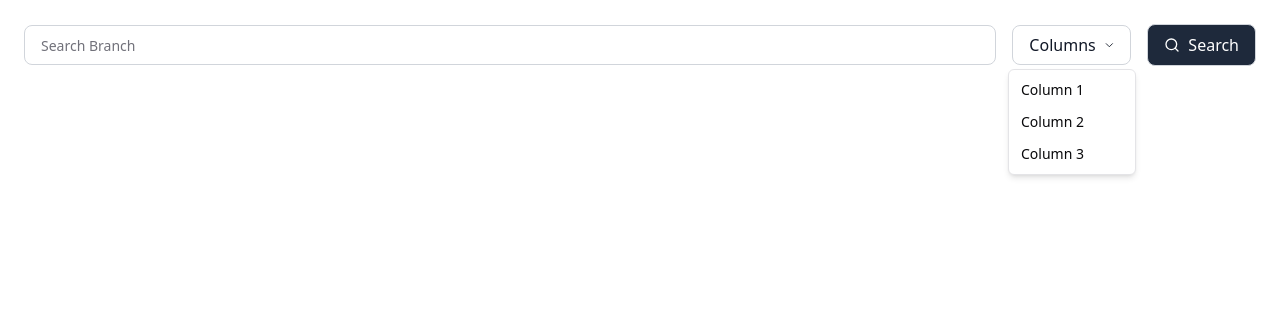
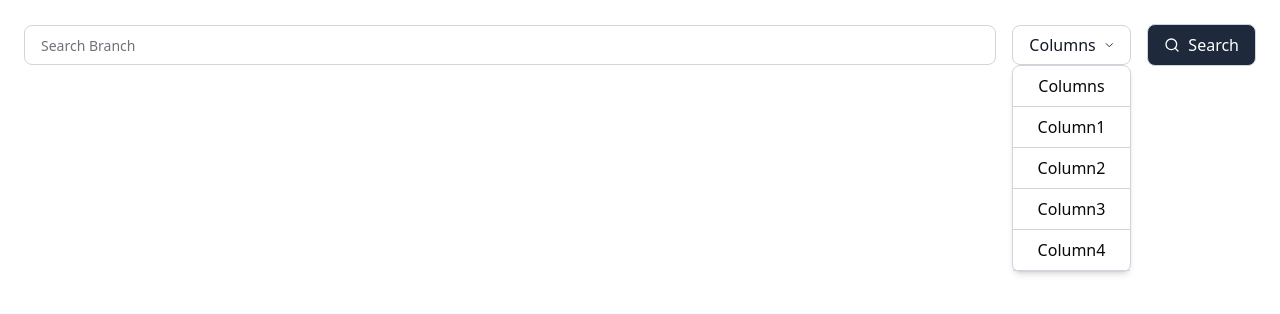
Before and after one commit to rashmithachamikara/esl-app, a Next.js app: page /Test/testsearchbar in a window 1280 px wide. Both pictures are taken after a click on the button "Columns". Shown: the top 314 px of the page. Built offline with nearby package versions, Linux system fonts and the light colour scheme.

Commit message:
Reincoporated prop supported with removal of ShadDropdownMenu naming

```diff
--- a/src/components/SearchBar/SearchBar.tsx
+++ b/src/components/SearchBar/SearchBar.tsx
@@ -1,14 +1,14 @@
 "use client";
 
 import { useState } from "react";
-import { Input } from "../ui/input";
-import SearchButton from "../ui/SearchButton";
+import { Input } from "@/components/ui/input";
+import SearchButton from "@/components/ui/SearchButton";
 import {
   DropdownMenu,
   DropdownMenuTrigger,
   DropdownMenuContent,
   DropdownMenuItem,
-} from "../ui/dropdown-menu";
+} from "@radix-ui/react-dropdown-menu";
 
 interface SearchBarProps {
   placeholder?: string;
@@ -29,7 +29,7 @@ export default function SearchBar({
   };
 
   return (
-    <div className="flex items-center space-x-4 bg-white">
+    <div className="flex items-center gap-4 w-full">
       {/* Search Input */}
       <Input
         type="text"
@@ -60,16 +60,22 @@ export default function SearchBar({
             </svg>
           </button>
         </DropdownMenuTrigger>
-        <DropdownMenuContent>
-          <DropdownMenuItem onClick={() => setSelectedColumn("Column 1")}>
-            Column 1
-          </DropdownMenuItem>
-          <DropdownMenuItem onClick={() => setSelectedColumn("Column 2")}>
-            Column 2
-          </DropdownMenuItem>
-          <DropdownMenuItem onClick={() => setSelectedColumn("Column 3")}>
-            Column 3
-          </DropdownMenuItem>
+        <DropdownMenuContent className="border border-gray-300 rounded-lg shadow-md bg-white w-[119px]">
+          {columns.length > 0 ? (
+            columns.map((col) => (
+              <DropdownMenuItem
+                key={col}
+                onClick={() => setSelectedColumn(col)}
+                className="px-4 py-2 border-b border-gray-300 w-full text-center hover:bg-gray-100 cursor-pointer"
+              >
+                {col}
+              </DropdownMenuItem>
+            ))
+          ) : (
+            <DropdownMenuItem disabled className="px-4 py-2 text-gray-400">
+              No options available
+            </DropdownMenuItem>
+          )}
         </DropdownMenuContent>
       </DropdownMenu>
 
```
